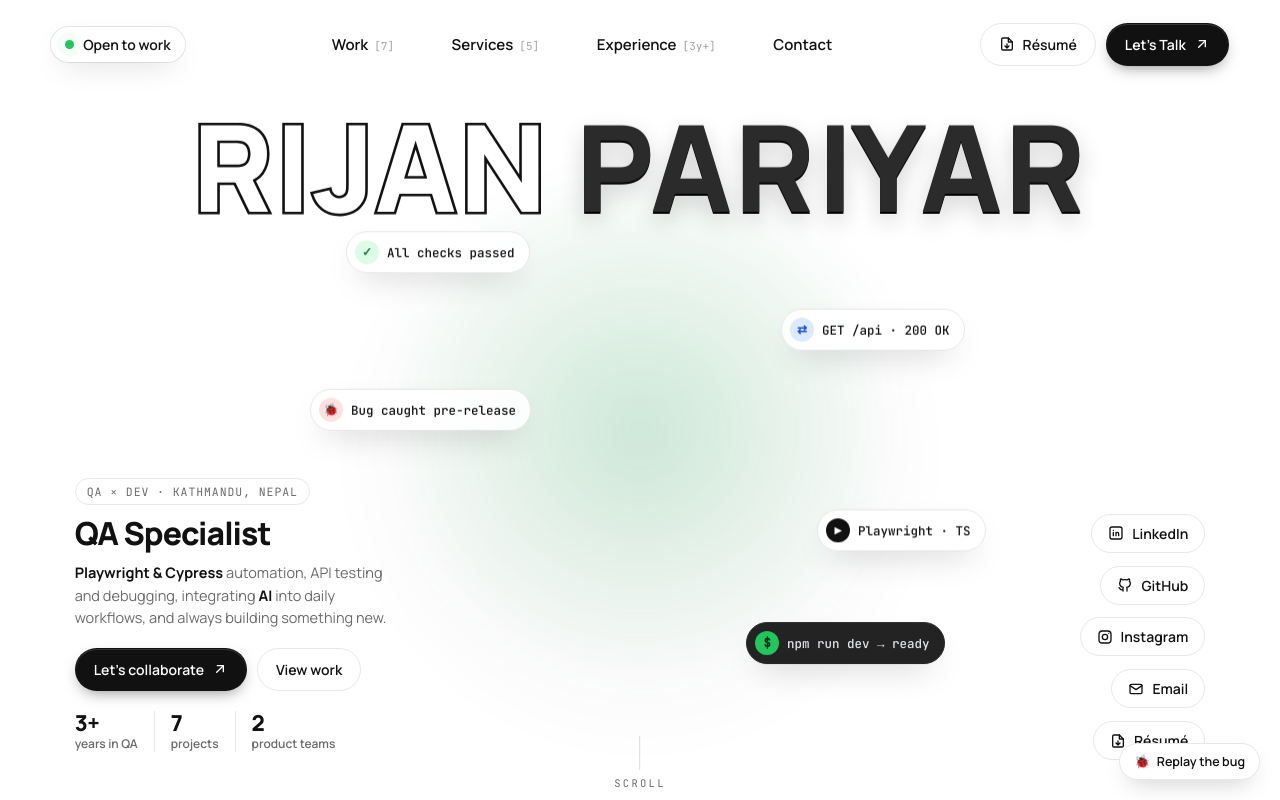
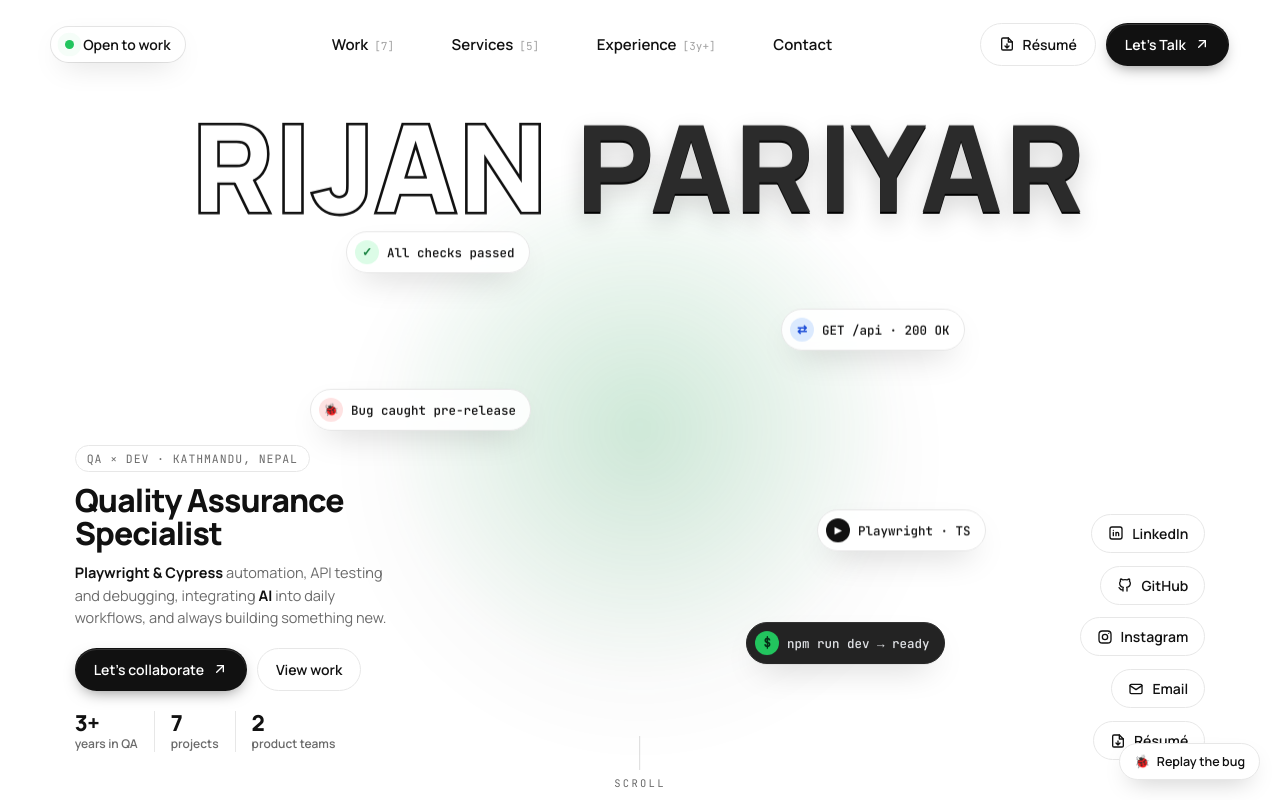
Before and after one commit to rijan0717/portfolio, a React (Vite) app: page / in a window 1280 px wide. Shown: the top 800 px of the page. Built offline with nearby package versions, Linux system fonts and the light colour scheme.

Commit message:
QA as Quality Assurance in hero banner

```diff
--- a/src/data.js
+++ b/src/data.js
@@ -1,7 +1,7 @@
 export const profile = {
   firstName: 'Rijan',
   lastName: 'Pariyar',
-  role: 'QA Specialist',
+  role: 'Quality Assurance Specialist',
   tagline: 'Breaking and building software on purpose — so your users never have to.',
   location: 'Baneshwor, Kathmandu, Nepal',
   phone: '+977 9745310259',
@@ -130,8 +130,9 @@ export const projects = [
     features: [
       'AI CV score and AI job-match percentage',
       'Job-tailored AI rewrite, showing the match before and after',
-      'Two roles: job seekers apply, employers post jobs and shortlist',
-      '11 CV templates, PDF/Word import, export to PDF, Word or Excel',
+      'Drop an existing CV and have AI refine or rewrite it',
+      'Three logins: job seeker, employer and admin',
+      'Multiple professional CV templates, PDF/Word import, export to PDF, Word or Excel',
     ],
     tags: ['MERN', 'MongoDB', 'Express', 'React', 'Node.js', 'Tailwind', 'AI'],
     language: 'JavaScript',
```
